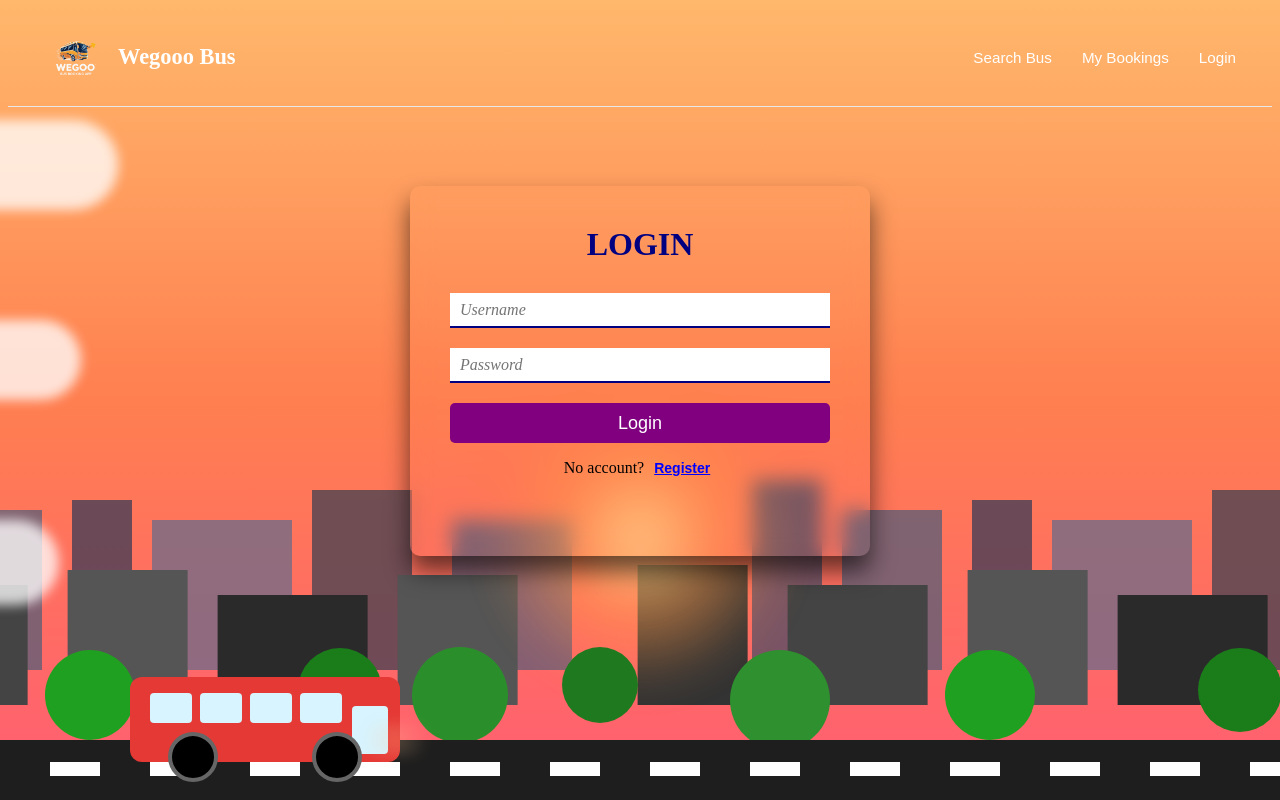
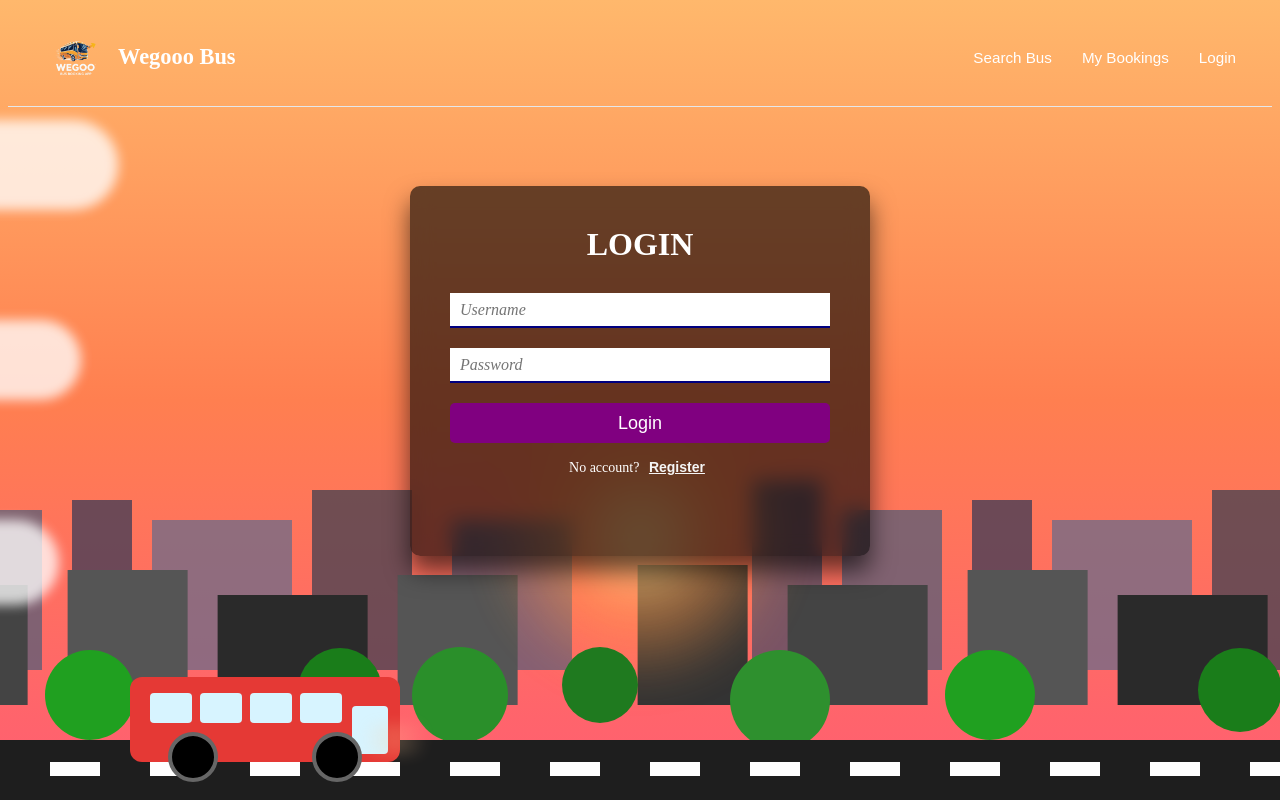
Before and after one commit to Afreed30/wegooo, a React (Vite) app in the folder FRONTEND/busfrontend/: page / in a window 1280 px wide. Both pictures are taken after a click on the button "Login". Built offline with nearby package versions, Linux system fonts and the light colour scheme.

Commit message:
style: Update login and register CSS for improved aesthetics and consistency

```diff
--- a/FRONTEND/busfrontend/src/pages/Auth/login.css
+++ b/FRONTEND/busfrontend/src/pages/Auth/login.css
@@ -4,7 +4,7 @@
     height: 290px;
     margin: 5% auto;
     padding: 40px;
-    background: white blur(100px);
+    background: rgba(0, 0, 0, 0.6);
     text-align: center;
     border-radius: 10px;
     box-shadow: 0 15px 25px rgba(0,0,0,.6);
@@ -13,7 +13,7 @@
 .login-box h2{
     margin: 0 0 30px;
     padding: 0;
-    color: navy;
+    color: white;
     text-transform: uppercase;
     font-family:serif;
     font-size: xx-large;
@@ -53,7 +53,7 @@
 .login-link {
   background: none;
   border: none;
-  color: blue;
+  color: whitesmoke;
   font-weight: 700;
   font-size: 14px;
   cursor: pointer;
@@ -61,7 +61,7 @@
   transition: 0.3s;
 }
 .login-link:hover {
-  color: #ffffff;
+  color: rosybrown;
   text-shadow: 0 0 6px rgba(255, 255, 255, 0.6);
 }
 .error-text {
@@ -70,3 +70,9 @@
     margin-bottom: 15px;
     font-weight: bold;
 }
+.login-text{
+    text-align: center;
+    font-size: 14px;
+    color: white;
+    margin-top: 15px;
+}
--- a/FRONTEND/busfrontend/src/pages/Auth/register.css
+++ b/FRONTEND/busfrontend/src/pages/Auth/register.css
@@ -1,5 +1,5 @@
 .register-box {
-  background: #ffffff blur(10px);
+  background: rgba(0, 0, 0, 0.6);
   backdrop-filter: blur(10px);
   width: 100%;
   max-width: 350px;
```
